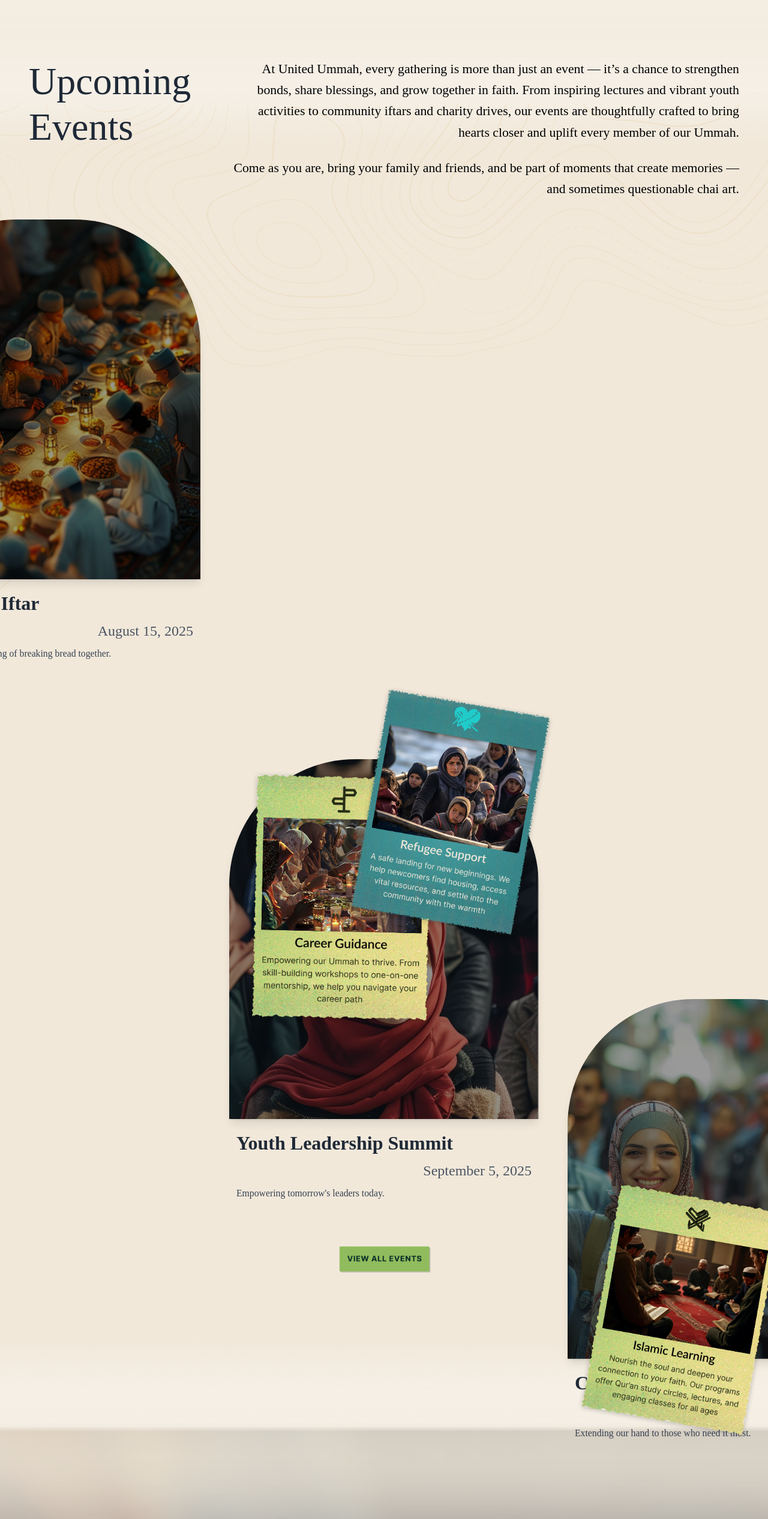
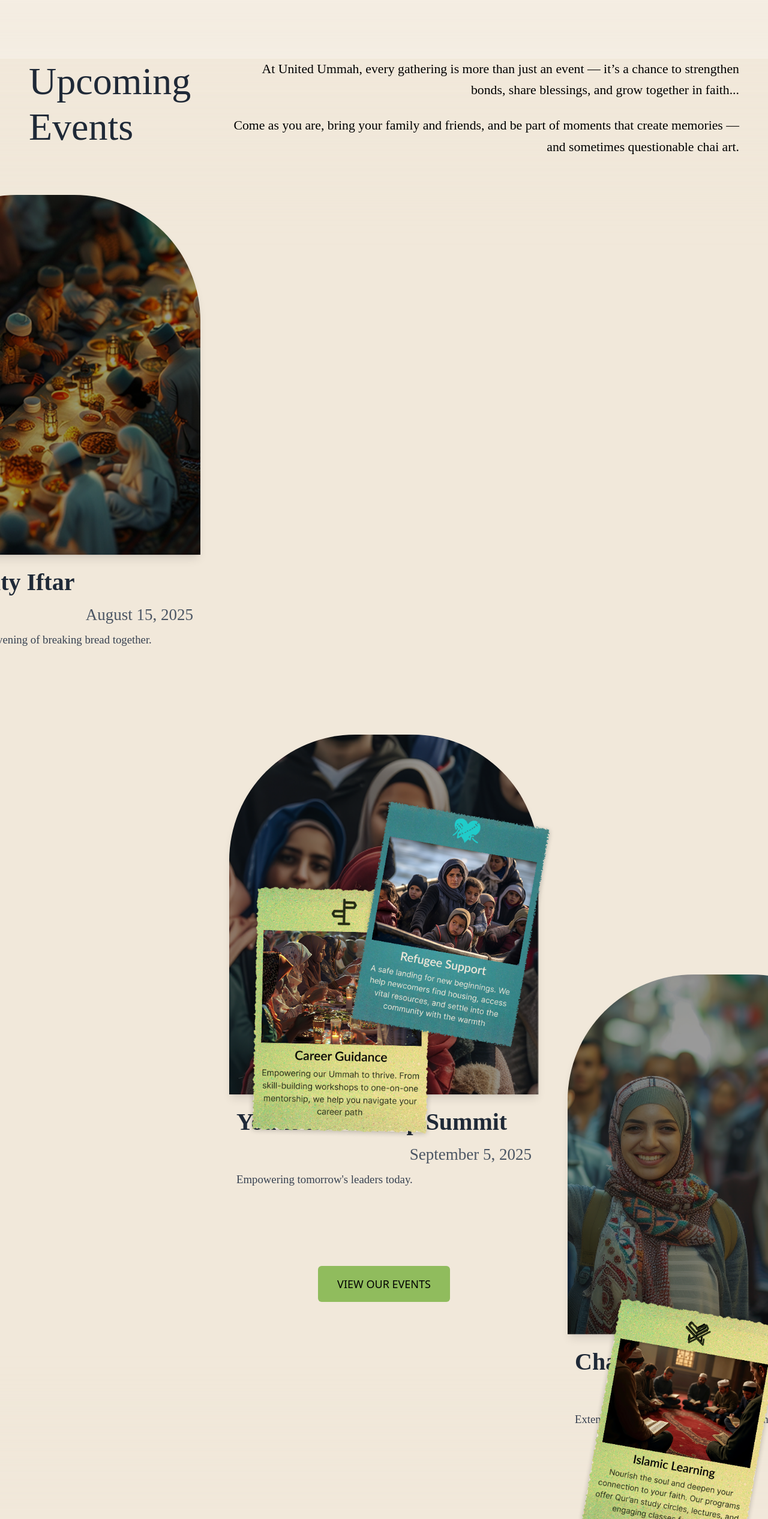
Before and after one commit to muskaninventocube/unitedummah-react, a React (Create React App) app in the folder frontend/: page / in a window 1280 px wide. Shown: the part 4933-7466 px from the top of the page at 60% size. Built offline with nearby package versions, Linux system fonts and the light colour scheme; no server answers.

Commit message:
bug resolved in header,  animation working perfectly

```diff
--- a/frontend/src/Components/header.jsx
+++ b/frontend/src/Components/header.jsx
@@ -97,11 +97,15 @@ const Header = () => {
 
           {/* Nav */}
           <nav className="flex items-center space-x-5 lg:space-x-8 text-white text-[13px] lg:text-[14px] font-medium">
-            {["HOME", "ABOUT US", "OUR PROGRAMS", "EVENTS", "COMMUNITY SERVICES", "CONTACT"].map((item, index) => (
-              <a key={index} href="#" className="hover:opacity-80 transition-opacity tracking-wide">
-                {item}
-              </a>
-            ))}
+         {["HOME", "ABOUT US", "OUR PROGRAMS", "EVENTS", "COMMUNITY SERVICES", "CONTACT"].map((item, index) => {
+  const anchors = ["#home", "#about-us", "#programs", "#events", "#services", "#contact"];
+  return (
+    <a key={index} href={anchors[index]} className="hover:opacity-80 transition-opacity tracking-wide">
+      {item}
+    </a>
+  );
+})}
+
           </nav>
 
           {/* Countdown + Donate */}
@@ -145,9 +149,15 @@ const Header = () => {
       {/* Mobile Full Screen Menu Modal */}
      {isMobileMenuOpen && (
   <div className="fixed inset-0 bg-white z-50 flex flex-col items-center justify-center w-full px-4 py-8 space-y-6 text-black text-lg">
-    {["HOME", "ABOUT US", "OUR PROGRAMS", "EVENTS", "COMMUNITY SERVICES", "CONTACT"].map((item, index) => (
-      <a key={index} href="#" className="hover:opacity-80 transition">{item}</a>
-    ))}
+    {["HOME", "ABOUT US", "OUR PROGRAMS", "EVENTS", "COMMUNITY SERVICES", "CONTACT"].map((item, index) => {
+  const anchors = ["#home", "#about-us", "#programs", "#events", "#services", "#contact"];
+  return (
+    <a key={index} href={anchors[index]} className="hover:opacity-80 transition">
+      {item}
+    </a>
+  );
+})}
+
 
     <button
       onClick={() => setIsMobileMenuOpen(false)}
--- a/frontend/src/Components/upcomingevents.jsx
+++ b/frontend/src/Components/upcomingevents.jsx
@@ -1,16 +1,27 @@
-import React, { useRef } from "react";
+import React, { useRef, useEffect } from "react";
 import { motion, useScroll, useTransform } from "framer-motion";
 
 export default function UpcomingEvents() {
   const containerRef = useRef(null);
+
+  useEffect(() => {
+    document.body.style.overflow = "hidden";
+    const timeout = setTimeout(() => {
+      document.body.style.overflow = "auto";
+    }, 20000);
+    return () => {
+      clearTimeout(timeout);
+      document.body.style.overflow = "auto";
+    };
+  }, []);
 
   const { scrollYProgress } = useScroll({
     target: containerRef,
     offset: ["start start", "end start"],
   });
 
-  const secondY = useTransform(scrollYProgress, [0, 1], [900, 0]);
-  const thirdY = useTransform(scrollYProgress, [0, 1], [1300, 0]);
+  const secondY = useTransform(scrollYProgress, [0.1, 0.35], [900, 0]);
+  const thirdY = useTransform(scrollYProgress, [0.2, 0.45], [1300, 0]);
 
   const events = [
     {
@@ -37,8 +48,8 @@ export default function UpcomingEvents() {
   ];
 
   return (
-    <div className="relative w-full overflow-visible">
-
+    <div className="relative w-full overflow-visible bg-[#F1E8DA]">
+      {/* 🔳 Top Blur */}
       <div
         className="absolute"
         style={{
@@ -53,16 +64,18 @@ export default function UpcomingEvents() {
         }}
       />
 
-      {/* 📦 MAIN SECTION */}
-      <div
-        className="relative z-10 bg-cover bg-center top-0"
-        style={{ backgroundImage: "url('/grid/back-comingevents.png')" }}
-      >
-        {/* 📝 Text Section */}
-        <div className="max-w-[1750px] mx-auto px-6 mt-[100px] pb-[40px]">
+      {/* 🧾 Main Section (Background color only) */}
+      <div className="relative z-10 top-0">
+        {/* 📝 Text Block */}
+    <div className="relative max-w-[1750px] mx-auto px-6 mt-[100px] pb-[40px]">
+
+
+
+
+
           <div className="flex flex-col md:flex-row justify-between items-start gap-5 mt-10">
             <h1
-              className="text-[64px]  text-gray-800 leading-[1.2] ml-6 mt-25"
+              className="text-[64px] text-gray-800 leading-[1.2] ml-6 mt-25"
               style={{ fontFamily: "Orpheus Pro, serif" }}
             >
               Upcoming Events
@@ -76,11 +89,9 @@ export default function UpcomingEvents() {
                   fontSize: "21.75px",
                 }}
               >
-                At United Ummah, every gathering is more than just an event — it’s
-                a chance to strengthen bonds, share blessings, and grow together in
-                faith. From inspiring lectures and vibrant youth activities to
-                community iftars and charity drives, our events are thoughtfully
-                crafted to bring hearts closer and uplift every member of our Ummah.
+                At United Ummah, every gathering is more than just an event —
+                it’s a chance to strengthen bonds, share blessings, and grow
+                together in faith...
               </p>
               <p
                 className="leading-relaxed"
@@ -91,81 +102,174 @@ export default function UpcomingEvents() {
                 }}
               >
                 Come as you are, bring your family and friends, and be part of
-                moments that create memories — and sometimes questionable chai art.
+                moments that create memories — and sometimes questionable chai
+                art.
               </p>
             </div>
           </div>
         </div>
 
-        {/* 🎞 Scroll Controlled Cards */}
-        <div ref={containerRef} className="relative h-[200vh]">
-          <div className="sticky top-0 h-screen flex flex-col items-center justify-center z-20">
-            <div className="flex justify-center gap-x-12 mb-[80px]">
-              {events.map((event, index) => {
-                const yMotion = index === 1 ? secondY : index === 2 ? thirdY : 0;
-
-                return (
-                  <motion.div
-                    key={event.id}
-                    className="flex flex-col items-start w-[516px]"
-                    style={{ y: yMotion }}
-                  >
-                    {/* Image */}
+        {/* 🎞 Scroll-Controlled Cards */}
+        <div ref={containerRef} className="relative h-[220vh]">
+          <div className="sticky top-0 h-screen flex items-center justify-center z-20">
+            <div className="flex justify-center gap-x-12 items-start">
+              {/* First Card (Sticky, No Motion) */}
+              <div className="flex flex-col items-start w-[516px]">
                 <div
                   className="w-full h-[600px] overflow-hidden shadow-lg"
                   style={{
-                        backgroundImage: `url(${event.src})`,
+                    backgroundImage: `url(${events[0].src})`,
                     backgroundSize: "cover",
                     backgroundPosition: "center",
                     borderRadius: "210px 210px 0 0",
                   }}
                 ></div>
-
-                    {/* Content */}
                 <div className="mt-4 w-full px-3">
                   <h2
                     className="text-gray-800 mb-1"
                     style={{
                       fontFamily: "Times New Roman, serif",
                       fontWeight: 700,
-                          fontSize: "32px",
+                      fontSize: "40px",
                     }}
                   >
-                        {event.title}
+                    {events[0].title}
                   </h2>
                   <p
                     className="text-gray-600 text-right mb-2"
                     style={{
                       fontFamily: "Times New Roman, serif",
                       fontWeight: 500,
-                          fontSize: "24px",
+                      fontSize: "27px",
                     }}
                   >
-                        {event.date}
+                    {events[0].date}
                   </p>
                   <p
                     className="text-gray-700"
                     style={{
                       fontFamily: "Times New Roman, serif",
                       fontWeight: 400,
-                          fontSize: "15.75px",
+                      fontSize: "18.75px",
                     }}
                   >
-                        {event.description}
+                    {events[0].description}
+                  </p>
+                </div>
+              </div>
+
+              {/* Second Card */}
+              <motion.div
+                className="flex flex-col items-start w-[516px]"
+                style={{ y: secondY }}
+              >
+                <div
+                  className="w-full h-[600px] overflow-hidden shadow-lg"
+                  style={{
+                    backgroundImage: `url(${events[1].src})`,
+                    backgroundSize: "cover",
+                    backgroundPosition: "center",
+                    borderRadius: "210px 210px 0 0",
+                  }}
+                ></div>
+                <div className="mt-4 w-full px-3">
+                  <h2
+                    className="text-gray-800 mb-1"
+                    style={{
+                      fontFamily: "Times New Roman, serif",
+                      fontWeight: 700,
+                      fontSize: "40px",
+                    }}
+                  >
+                    {events[1].title}
+                  </h2>
+                  <p
+                    className="text-gray-600 text-right mb-2"
+                    style={{
+                      fontFamily: "Times New Roman, serif",
+                      fontWeight: 500,
+                      fontSize: "27px",
+                    }}
+                  >
+                    {events[1].date}
+                  </p>
+                  <p
+                    className="text-gray-700"
+                    style={{
+                      fontFamily: "Times New Roman, serif",
+                      fontWeight: 400,
+                      fontSize: "18.75px",
+                    }}
+                  >
+                    {events[1].description}
                   </p>
                 </div>
               </motion.div>
-                );
-              })}
+
+              {/* Third Card */}
+              <motion.div
+                className="flex flex-col items-start w-[516px]"
+                style={{ y: thirdY }}
+              >
+                <div
+                  className="w-full h-[600px] overflow-hidden shadow-lg"
+                  style={{
+                    backgroundImage: `url(${events[2].src})`,
+                    backgroundSize: "cover",
+                    backgroundPosition: "center",
+                    borderRadius: "210px 210px 0 0",
+                  }}
+                ></div>
+                <div className="mt-4 w-full px-3">
+                  <h2
+                    className="text-gray-800 mb-1"
+                    style={{
+                      fontFamily: "Times New Roman, serif",
+                      fontWeight: 700,
+                      fontSize: "40px",
+                    }}
+                  >
+                    {events[2].title}
+                  </h2>
+                  <p
+                    className="text-gray-600 text-right mb-2"
+                    style={{
+                      fontFamily: "Times New Roman, serif",
+                      fontWeight: 500,
+                      fontSize: "27px",
+                    }}
+                  >
+                    {events[2].date}
+                  </p>
+                  <p
+                    className="text-gray-700"
+                    style={{
+                      fontFamily: "Times New Roman, serif",
+                      fontWeight: 400,
+                      fontSize: "18.75px",
+                    }}
+                  >
+                    {events[2].description}
+                  </p>
+                </div>
+              </motion.div>
+              {/* 👇 Centered Button */}
+
+
             </div>
           </div>
         </div>
+        <div className="flex justify-center mt-12 z-30 relative">
+  <button className="bg-[#90BC5D] text-black px-8 py-4 text-lg rounded-md transition-colors duration-300 hover:bg-[#A67C52]">
+    VIEW OUR EVENTS
+  </button>
+</div>
 
-        {/* 📦 Bottom Spacing */}
+        {/* Bottom Spacer */}
         <div className="h-[400px]" />
       </div>
 
-      {/* 🔳 BOTTOM SHADOW */}
+      {/* 🔳 Bottom Blur */}
       <div
         className="absolute"
         style={{
```
Lines whose indentation alone changed are shown as unchanged.
